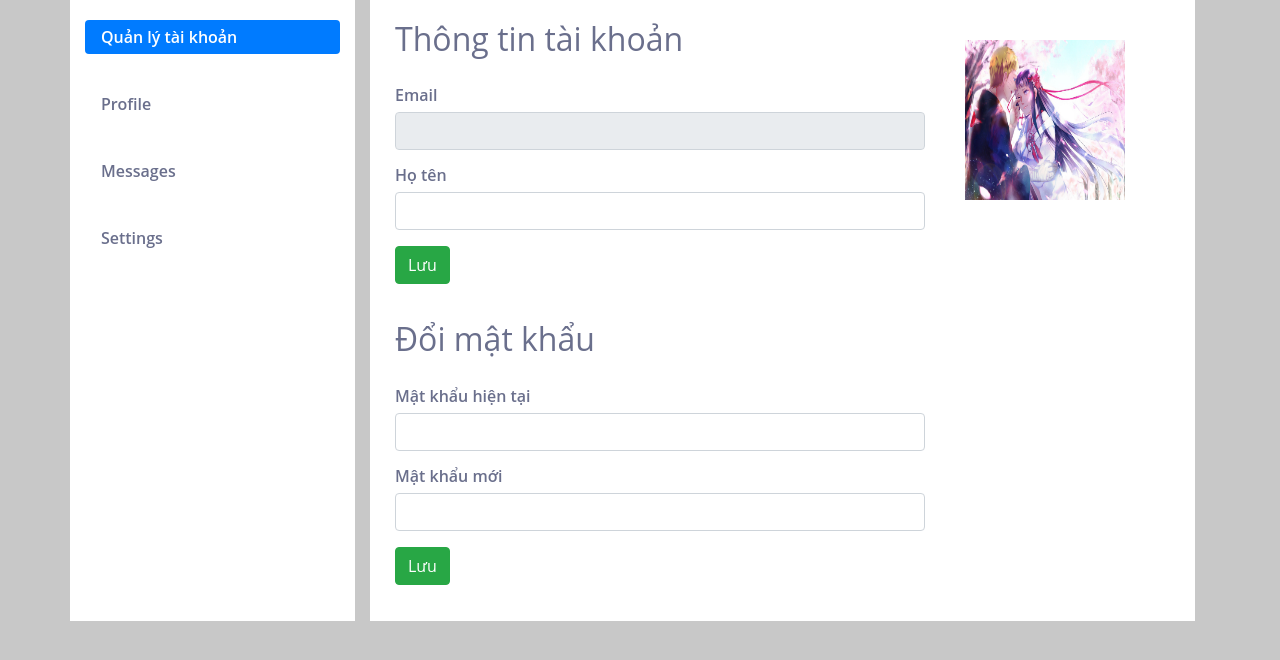
After one commit to longleo1120/longleo, a PHP site: page /users.html in a window 1280 px wide. The commit adds this page. Shown: the top 660 px of the page. Run offline with PHP 8.4, Linux system fonts and the light colour scheme.

Commit message:
make it better

```diff
--- a/css/style.css
+++ b/css/style.css
@@ -203,3 +203,29 @@ a {
 form .error{
     color: red;
 }
+
+
+/*user css               */
+.user{
+    background-color: white;
+    padding-top: 20px;
+}
+.tab-content{
+    background-color: white
+}
+.form-info{
+    width: 500px;
+    margin-left: 20px;
+    background-color: white;
+    padding: 20px;
+}
+.user-right{
+    padding: 20px;
+    text-align: center;
+    margin-top: 20px;
+}
+.user-right .img{
+    width: 160px;
+    height: 160px;
+
+}
--- a/js/validate.js
+++ b/js/validate.js
@@ -5,7 +5,7 @@ $().ready(function() {
 			email: {
 				required: true,
 				minlength: 2,
-				maxlength: 15,
+
 				email: true,
 				normalizer: function( value ) {
 	        			return $.trim( value );
--- /dev/null
+++ b/users.html
@@ -0,0 +1,132 @@
+<!DOCTYPE html>
+<html>
+<head>
+	<meta charset="utf-8">
+	<meta http-equiv="X-UA-Compatible" content="IE=edge">
+	<title></title>
+	<link rel="stylesheet" href="https://maxcdn.bootstrapcdn.com/bootstrap/4.4.1/css/bootstrap.min.css">
+	<script src="https://ajax.googleapis.com/ajax/libs/jquery/3.5.1/jquery.min.js"></script>
+	<script src="https://cdnjs.cloudflare.com/ajax/libs/popper.js/1.16.0/umd/popper.min.js"></script>
+	<link rel="stylesheet" href="https://use.fontawesome.com/releases/v5.7.0/css/all.css" integrity="sha384-lZN37f5QGtY3VHgisS14W3ExzMWZxybE1SJSEsQp9S+oqd12jhcu+A56Ebc1zFSJ" crossorigin="anonymous">
+	<script src="https://maxcdn.bootstrapcdn.com/bootstrap/4.4.1/js/bootstrap.min.js"></script>
+	<script src="js/validate.js"></script>
+	<script src="https://cdnjs.cloudflare.com/ajax/libs/jquery-validate/1.19.1/jquery.validate.min.js"></script>
+	<link rel="stylesheet" href="css/style.css">
+</head>
+<body>
+	<div class="container">
+		<div class="row">
+			<div class="col-3" style="background-color: white">
+		        <div class="nav flex-column nav-pills user"  id="v-pills-tab" role="tablist" aria-orientation="vertical">
+			      <a class="nav-link active" id="v-pills-home-tab" data-toggle="pill" href="#v-pills-home" role="tab" aria-controls="v-pills-home" aria-selected="true">Quản lý tài khoản</a><hr>
+			      <a class="nav-link" id="v-pills-profile-tab" data-toggle="pill" href="#v-pills-profile" role="tab" aria-controls="v-pills-profile" aria-selected="false">Profile</a><hr>
+			      <a class="nav-link" id="v-pills-messages-tab" data-toggle="pill" href="#v-pills-messages" role="tab" aria-controls="v-pills-messages" aria-selected="false">Messages</a><hr>
+			      <a class="nav-link" id="v-pills-settings-tab" data-toggle="pill" href="#v-pills-settings" role="tab" aria-controls="v-pills-settings" aria-selected="false">Settings</a><hr>
+		    	</div>
+	  		</div>
+		  <div class="col-9">
+			    <div class="tab-content" id="v-pills-tabContent">
+				    <div class="tab-pane fade show active" id="v-pills-home" role="tabpanel" aria-labelledby="v-pills-home-tab">
+				      	<div class="row">
+				      		<div class="form-info col-md-8" >
+						      	<div class="title" style="padding-bottom: 20px;" >
+						      		<h2>Thông tin tài khoản</h2>
+						      	</div>
+						      	<form>
+
+						      			<div class="form-group">
+							      			<label>Email</label>
+							      			<input class="form-control" type="text" name="" value="" placeholder="" disabled>
+						      			</div>
+						      			<div class="form-group">
+							      			<label>Họ tên</label>
+							      			<input class="form-control" type="text" name="" value="" placeholder="">
+						      			</div>
+						      			<div class="form-group">
+						      				<input type="submit" class="btn btn-success" name="" value="Lưu">
+						      			</div>
+
+						      			<h2 style="padding-top: 20px;">Đổi mật khẩu</h2>
+						      			<div class="form-group" style="padding-top: 20px">
+							      			<label>Mật khẩu hiện tại</label>
+							      			<input class="form-control" type="password" name="" value="" placeholder="">
+						      			</div>
+
+						      			<div class="form-group">
+						      				<label>Mật khẩu mới </label>
+						      				<input type="password" class="form-control" name="" value="" placeholder="">
+						      			</div>
+						      			<div class="form-group">
+						      				<input type="submit" class="btn btn-success" name="" value="Lưu">
+						      			</div>
+
+						      	</form>
+				      		</div>
+				      		<div class="user-right col-md-3">
+					      		<div class="img">
+					      			<img src="resourse/image/62-622819_photo-wallpaper-naruto-anime-art-hyuuga-hinata-naruto.jpg" alt="" width="160px" height="160px">
+					      		</div>
+
+				      		</div>
+				      	</div>
+				    </div>
+
+			        <div class="tab-pane fade" id="v-pills-profile" role="tabpanel" aria-labelledby="v-pills-profile-tab">
+			        	<div class="row">
+				      		<div class="form-info col-md-8" >
+						      	<div class="title" style="padding-bottom: 20px;" >
+						      		<h2>Thông tin tài khoản</h2>
+						      	</div>
+						      	<form>
+
+						      			<div class="form-group">
+							      			<label>Email</label>
+							      			<input class="form-control" type="text" name="" value="" placeholder="">
+						      			</div>
+						      			<div class="form-group">
+							      			<label>Họ tên</label>
+							      			<input class="form-control" type="text" name="" value="" placeholder="">
+						      			</div>
+						      			<div class="form-group">
+						      				<span style="padding-right: 10px;">Giới tính</span>
+						      				<input type="radio" name="Sex" value="Male" placeholder="">Nam
+						      				<input type="radio" name="Sex" value="Female" placeholder="">Nữ
+						      			</div>
+						      			<div class="form-group">
+							      			<label>Số điện thoại</label>
+							      			<input class="form-control" type="text" name="" value="" placeholder="">
+						      			</div>
+						      			<h2 style="padding-top: 20px;">Đổi mật khẩu</h2>
+						      			<div class="form-group" style="padding-top: 20px">
+							      			<label>Mật khẩu hiện tại</label>
+							      			<input class="form-control" type="password" name="" value="" placeholder="">
+						      			</div>
+
+						      			<div class="form-group">
+						      				<label>Mật khẩu mới </label>
+						      				<input type="password" class="form-control" name="" value="" placeholder="">
+						      			</div>
+						      			<div class="form-group">
+						      				<input type="submit" class="btn btn-success" name="" value="Lưu">
+						      			</div>
+
+						      	</form>
+				      		</div>
+				      		<div class="user-right col-md-3">
+					      		<div class="img">
+					      			<img src="resourse/image/62-622819_photo-wallpaper-naruto-anime-art-hyuuga-hinata-naruto.jpg" alt="" width="160px" height="160px">
+					      		</div>
+
+				      		</div>
+				      	</div>
+			        </div>
+			      <div class="tab-pane fade" id="v-pills-messages" role="tabpanel" aria-labelledby="v-pills-messages-tab">...</div>
+			      <div class="tab-pane fade" id="v-pills-settings" role="tabpanel" aria-labelledby="v-pills-settings-tab">...</div>
+			    </div>
+		  </div>
+	</div>
+	</div>
+
+
+</body>
+</html>
```
Also changed, not shown: resourse/image/62-622819_photo-wallpaper-naruto-anime-art-hyuuga-hinata-naruto.jpg (added).
